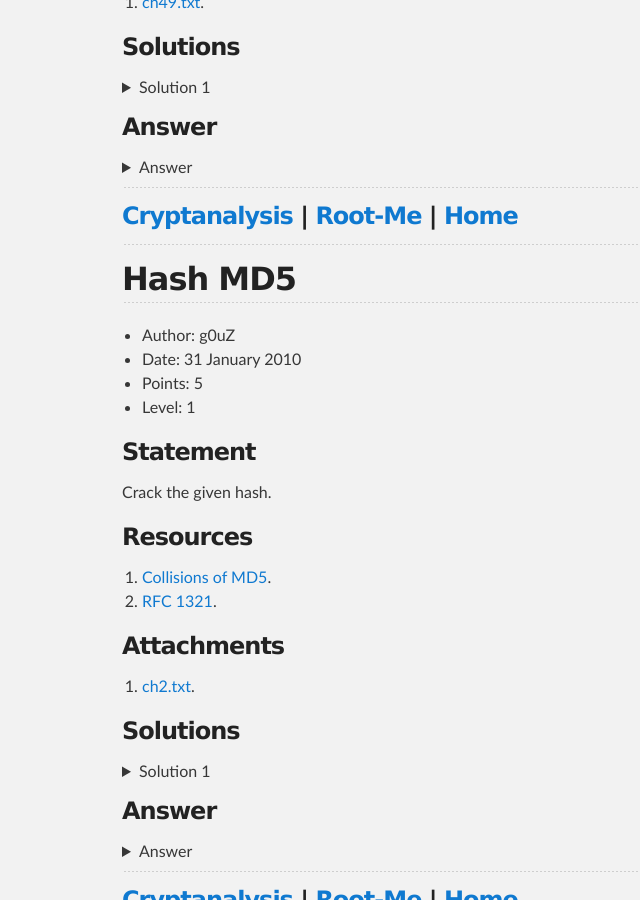
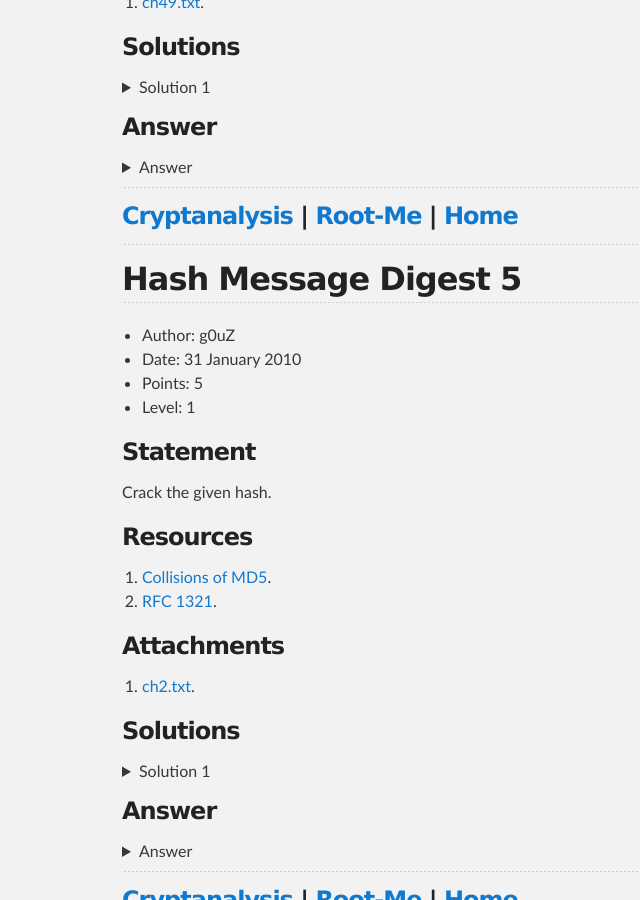
Before and after one commit to djm89uk/djm89uk.github.io, a Jekyll site: the page built from rootme_cryp.md, in a window 1280 px wide and 900 px high, scrolled down 5140 px. Shown: the whole window, without its empty margins (198-838 px from the left). Built offline with Jekyll 4.4.1, drawn with Linux system fonts in a browser that asks for light colours; our own code applies the rules of GitHub Pages for plain Markdown files.

Commit message:
Update rootme_cryp.md

```diff
--- a/rootme_cryp.md
+++ b/rootme_cryp.md
@@ -518,7 +518,7 @@ admin!!
 
 ---
 
-## Hash MD5
+## Hash Message Digest 5
 
 - Author: g0uZ
 - Date: 31 January 2010
```
